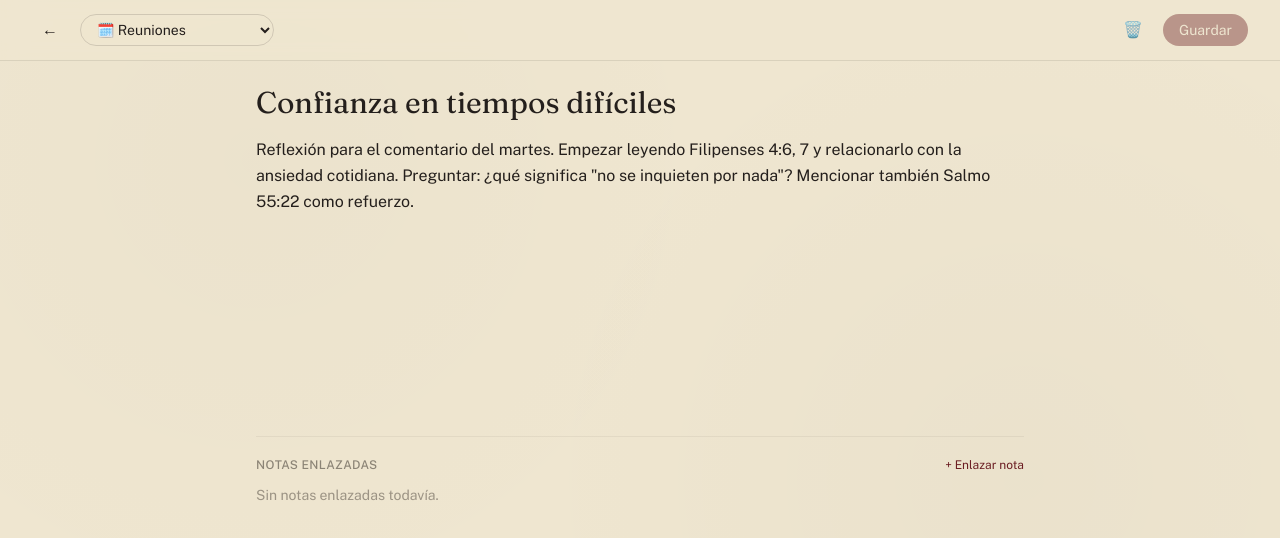
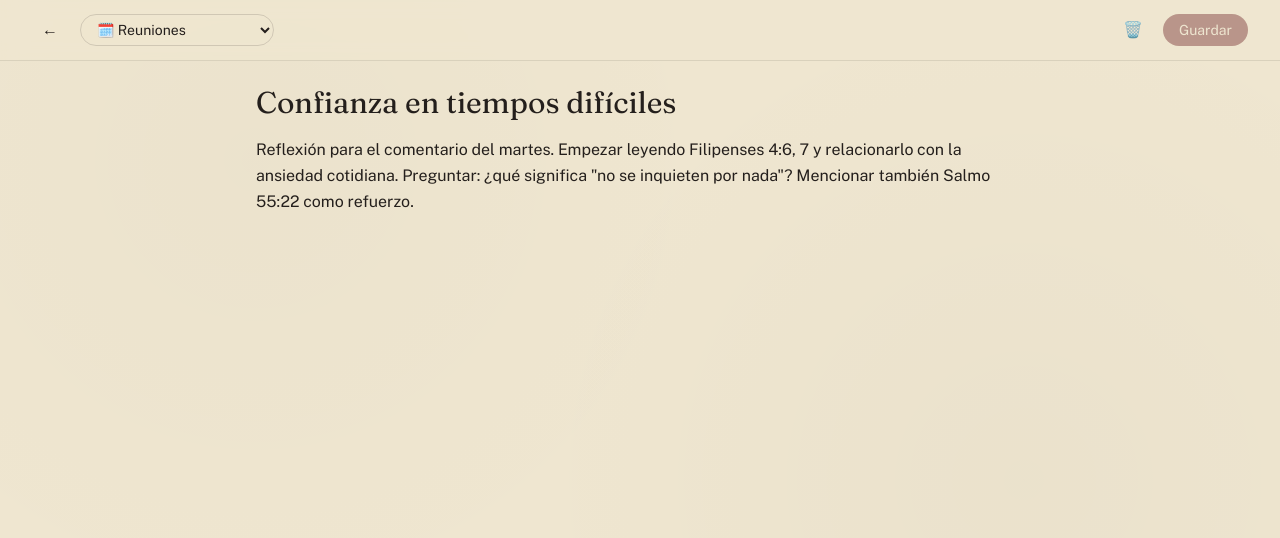
Before and after one commit to yeancq/NotePad-Tj, a React (Vite) app: page / in a window 1280 px wide. Both pictures are taken after a click on the element 443 px from the left and 207 px from the top of the page. Shown: the top 538 px of the page. Built offline with nearby package versions, Linux system fonts and the light colour scheme.

Commit message:
Add files via upload

```diff
--- a/src/components/NoteEditor.jsx
+++ b/src/components/NoteEditor.jsx
@@ -1,10 +1,8 @@
 import { useRef, useState } from 'react'
 import VersePanel from './VersePanel'
-import LinkNotePicker from './LinkNotePicker'
 
 export default function NoteEditor({
   note,
-  allNotes,
   folders,
   onBack,
   onSave,
@@ -12,56 +10,23 @@ export default function NoteEditor({
   onRestore,
   onDeleteForever,
   onNeedImport,
-  onOpenNote,
 }) {
   const [title, setTitle] = useState(note.title)
   const [body, setBody] = useState(note.body)
   const [folder, setFolder] = useState(note.folder)
-  const [linkedNoteIds, setLinkedNoteIds] = useState(note.linkedNoteIds || [])
   const [cursorPos, setCursorPos] = useState(0)
   const [hasActiveVerse, setHasActiveVerse] = useState(false)
-  const [showLinkPicker, setShowLinkPicker] = useState(false)
   const textareaRef = useRef(null)
 
-  const dirty =
-    title !== note.title ||
-    body !== note.body ||
-    folder !== note.folder ||
-    JSON.stringify(linkedNoteIds) !== JSON.stringify(note.linkedNoteIds || [])
-
-  const buildUpdated = () => ({
-    ...note,
-    title: title.trim() || 'Sin título',
-    body,
-    folder,
-    linkedNoteIds,
-  })
+  const dirty = title !== note.title || body !== note.body || folder !== note.folder
 
   const handleSave = () => {
-    onSave(buildUpdated())
+    onSave({ ...note, title: title.trim() || 'Sin título', body, folder })
   }
 
   const syncCursor = () => {
     if (textareaRef.current) setCursorPos(textareaRef.current.selectionStart)
   }
-
-  const addLink = (targetId) => {
-    setLinkedNoteIds((prev) => (prev.includes(targetId) ? prev : [...prev, targetId]))
-    setShowLinkPicker(false)
-  }
-
-  const removeLink = (targetId) => {
-    setLinkedNoteIds((prev) => prev.filter((id) => id !== targetId))
-  }
-
-  const openLinkedNote = (targetId) => {
-    onSave(buildUpdated())
-    onOpenNote(targetId)
-  }
-
-  const linkedNotes = linkedNoteIds
-    .map((id) => allNotes.find((n) => n.id === id))
-    .filter((n) => n && !n.trashed)
 
   return (
     <div className="flex-1 flex flex-col min-h-screen">
@@ -127,7 +92,7 @@ export default function NoteEditor({
         )}
       </header>
 
-      <div className="flex-1 flex flex-row min-h-0">
+      <div className="flex-1 flex flex-row min-h-0 min-w-0 overflow-x-hidden">
         <main className="flex-1 min-w-0 overflow-y-auto px-4 md:px-8 py-6 pb-24">
           <div className="max-w-3xl w-full mx-auto">
             {note.trashed && (
@@ -156,60 +121,10 @@ export default function NoteEditor({
               onSelect={syncCursor}
               disabled={note.trashed}
               placeholder="Escribe aquí… (ej. Filipenses 4:6, 7)"
-          rows={10}
+              rows={16}
               className="w-full bg-transparent focus:outline-none resize-none
                          text-ink dark:text-night-text placeholder:text-ink-soft/40 leading-relaxed disabled:opacity-60"
             />
-
-        {!note.trashed && (
-          <div className="mt-8 pt-5 border-t border-ink/[0.06] dark:border-night-text/[0.06]">
-            <div className="flex items-center justify-between mb-3">
-              <p className="text-xs font-medium uppercase tracking-wide text-ink-soft/60 dark:text-night-text/40">
-                Notas enlazadas
-              </p>
-              <button
-                onClick={() => setShowLinkPicker(true)}
-                className="text-xs text-leather dark:text-gilt-soft hover:underline underline-offset-2"
-              >
-                + Enlazar nota
-              </button>
-            </div>
-
-            {linkedNotes.length === 0 ? (
-              <p className="text-sm text-ink-soft/50 dark:text-night-text/30">
-                Sin notas enlazadas todavía.
-              </p>
-            ) : (
-              <div className="flex flex-wrap gap-2">
-                {linkedNotes.map((n) => (
-                  <div
-                    key={n.id}
-                    className="group flex items-center gap-1.5 pl-3 pr-1.5 py-1.5 rounded-full
-                               bg-white/60 dark:bg-night-surface border border-ink/10 dark:border-night-text/10
-                               hover:border-gilt/40 transition-colors"
-                  >
-                    <button
-                      onClick={() => openLinkedNote(n.id)}
-                      className="text-sm text-ink dark:text-night-text max-w-[180px] truncate"
-                      title={n.title || 'Sin título'}
-                    >
-                      🔗 {n.title || 'Sin título'}
-                    </button>
-                    <button
-                      onClick={() => removeLink(n.id)}
-                      className="w-5 h-5 flex items-center justify-center rounded-full text-xs
-                                 text-ink-soft/40 dark:text-night-text/30 hover:text-leather dark:hover:text-gilt-soft
-                                 hover:bg-ink/5 dark:hover:bg-night-text/10 transition-colors"
-                      aria-label="Quitar enlace"
-                    >
-                      ✕
-                    </button>
-                  </div>
-                ))}
-              </div>
-            )}
-          </div>
-        )}
           </div>
         </main>
 
@@ -222,16 +137,6 @@ export default function NoteEditor({
           />
         )}
       </div>
-
-      {showLinkPicker && (
-        <LinkNotePicker
-          notes={allNotes}
-          excludeId={note.id}
-          excludeIds={linkedNoteIds}
-          onPick={addLink}
-          onClose={() => setShowLinkPicker(false)}
-        />
-      )}
     </div>
   )
 }
--- a/src/components/VersePanel.jsx
+++ b/src/components/VersePanel.jsx
@@ -86,7 +86,7 @@ export default function VersePanel({ text, cursorPos, onNeedImport, onActiveChan
           animate={{ x: 0, opacity: 1 }}
           exit={{ x: '100%', opacity: 0 }}
           transition={{ duration: 0.5, ease: EASE }}
-          className="w-[38%] min-w-[200px] max-w-[380px] shrink-0 flex flex-col
+          className="w-[42%] sm:w-[38%] max-w-[380px] min-w-0 shrink-0 flex flex-col
                      bg-parchment/90 dark:bg-night-surface/90 backdrop-blur-md
                      border-l border-ink/[0.06] dark:border-night-text/[0.06]"
         >
```
Lines whose indentation alone changed are shown as unchanged.
